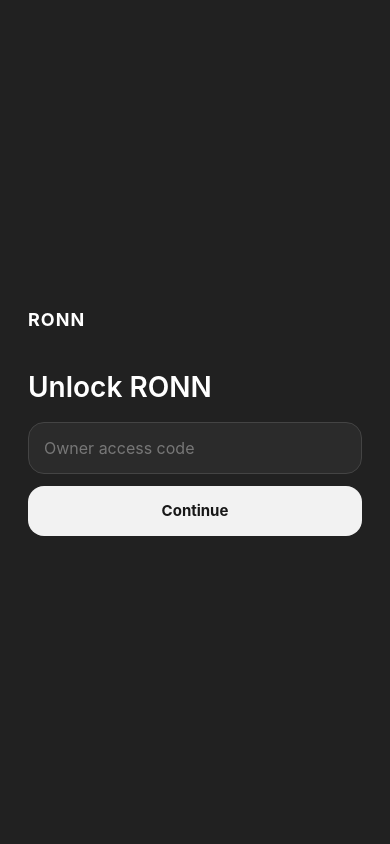
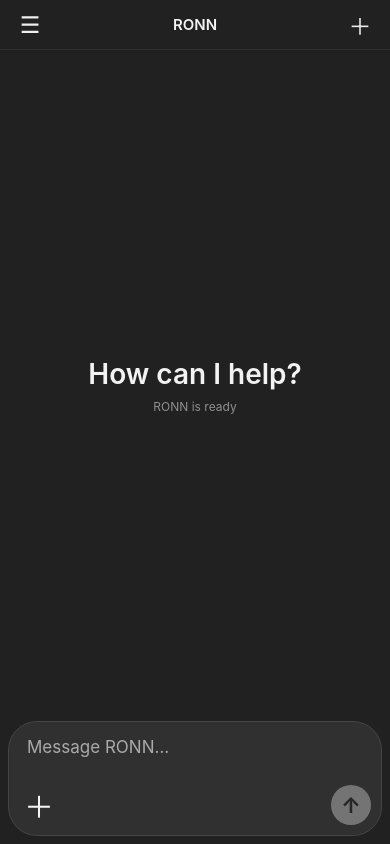
Before and after one commit to rezvo85-cmd/Private, a React Native app in the folder RONN_CORE_RENDER_DEPLOY_V1/mobile/: screen / in a window 390 px wide. Built offline with nearby package versions, Linux system fonts and the light colour scheme.

Commit message:
Move OP Access into native app Settings

```diff
--- a/RONN_CORE_RENDER_DEPLOY_V1/mobile/App.js
+++ b/RONN_CORE_RENDER_DEPLOY_V1/mobile/App.js
@@ -1,89 +1,174 @@
-import React, {useEffect, useMemo, useRef, useState} from "react";
+import React, {useEffect, useRef, useState} from "react";
 import {
   ActivityIndicator, FlatList, KeyboardAvoidingView, Platform, SafeAreaView,
   StatusBar, StyleSheet, Text, TextInput, TouchableOpacity, View
 } from "react-native";
 import * as SecureStore from "expo-secure-store";
-import * as LocalAuthentication from "expo-local-authentication";
 
 const API="https://ronn-core.onrender.com/api/v1";
-const ACCOUNT="ronn_primary";
+const OWNER_ACCOUNT="ronn_primary";
 const SESSION_KEY="ronn_op_session";
 const DEVICE_KEY="ronn_device_id";
 
 async function deviceId(){
   let id=await SecureStore.getItemAsync(DEVICE_KEY);
-  if(!id){id="ios_"+Date.now().toString(36)+Math.random().toString(36).slice(2,10);await SecureStore.setItemAsync(DEVICE_KEY,id)}
+  if(!id){
+    id="ios_"+Date.now().toString(36)+Math.random().toString(36).slice(2,10);
+    await SecureStore.setItemAsync(DEVICE_KEY,id);
+  }
   return id;
 }
-async function headers(session,extra={}){
+
+async function headers(session="",extra={},ownerMode=false){
   const did=await deviceId();
-  return {"Content-Type":"application/json","X-RONN-Account":ACCOUNT,"X-RONN-Client":did,"X-RONN-Device":did,...(session?{"X-RONN-OP-Session":session}:{}),...extra};
+  const h={
+    "Content-Type":"application/json",
+    "X-RONN-Client":did,
+    "X-RONN-Device":did,
+    ...extra,
+  };
+  if(ownerMode||session)h["X-RONN-Account"]=OWNER_ACCOUNT;
+  if(session)h["X-RONN-OP-Session"]=session;
+  return h;
 }
 
 export default function App(){
   const [session,setSession]=useState("");
+  const [screen,setScreen]=useState("chat");
   const [unlock,setUnlock]=useState("");
   const [messages,setMessages]=useState([]);
   const [text,setText]=useState("");
   const [busy,setBusy]=useState(false);
   const [conversationId,setConversationId]=useState(null);
   const [error,setError]=useState("");
+  const [opBusy,setOpBusy]=useState(false);
   const listRef=useRef(null);
 
   useEffect(()=>{(async()=>{
     const saved=await SecureStore.getItemAsync(SESSION_KEY);
-    if(saved){
-      try{
-        const auth=await LocalAuthentication.hasHardwareAsync();
-        if(auth){
-          const r=await LocalAuthentication.authenticateAsync({promptMessage:"Unlock RONN",fallbackLabel:"Use device passcode"});
-          if(!r.success)return;
-        }
-        setSession(saved);
-      }catch{setSession(saved)}
-    }
+    if(!saved)return;
+    try{
+      const r=await fetch(API+"/owner/status",{headers:await headers(saved,{},true)});
+      const d=await r.json();
+      if(r.ok&&d.op_active)setSession(saved);
+      else await SecureStore.deleteItemAsync(SESSION_KEY);
+    }catch{}
   })()},[]);
 
-  useEffect(()=>{if(messages.length)setTimeout(()=>listRef.current?.scrollToEnd({animated:true}),40)},[messages,busy]);
+  useEffect(()=>{
+    if(messages.length&&screen==="chat"){
+      setTimeout(()=>listRef.current?.scrollToEnd({animated:true}),40);
+    }
+  },[messages,busy,screen]);
 
-  async function unlockOwner(){
+  function resetChat(){
+    setMessages([]);
+    setConversationId(null);
     setError("");
-    if(!unlock.trim())return;
+  }
+
+  async function enableOp(){
+    const code=unlock.trim();
+    if(!code||opBusy)return;
+    setError("");setOpBusy(true);
     try{
       const did=await deviceId();
-      const r=await fetch(API+"/owner/unlock",{method:"POST",headers:await headers(""),body:JSON.stringify({
-        secret:unlock.trim(),device_id:did,device_name:"RONN iPhone",platform:"ios",app_version:"R21",return_token:true
-      })});
+      const r=await fetch(API+"/owner/unlock",{
+        method:"POST",
+        headers:await headers("",{},true),
+        body:JSON.stringify({
+          secret:code,
+          device_id:did,
+          device_name:"RONN iPhone",
+          platform:"ios",
+          app_version:"R21",
+          return_token:true
+        })
+      });
       const d=await r.json();
-      if(!r.ok)throw new Error(d.detail||"Unlock failed.");
+      if(!r.ok)throw new Error(d.detail||"Could not enable OP Access.");
       const token=d.session_token||"";
-      if(!token)throw new Error("RONN did not return a mobile session.");
+      if(!token)throw new Error("RONN did not return an OP session.");
       await SecureStore.setItemAsync(SESSION_KEY,token);
-      setSession(token);setUnlock("");
-    }catch(e){setError(e.message||"Could not unlock RONN.")}
+      setSession(token);
+      setUnlock("");
+      resetChat();
+    }catch(e){
+      setError(e.message||"Could not enable OP Access.");
+    }finally{
+      setOpBusy(false);
+    }
+  }
+
+  async function disableOp(){
+    if(opBusy)return;
+    setError("");setOpBusy(true);
+    try{
+      if(session){
+        await fetch(API+"/owner/lock",{
+          method:"POST",
+          headers:await headers(session,{},true),
+          body:"{}"
+        });
+      }
+    }catch{}
+    await SecureStore.deleteItemAsync(SESSION_KEY);
+    setSession("");
+    setUnlock("");
+    resetChat();
+    setOpBusy(false);
+  }
+
+  async function performChat(q,activeSession){
+    const history=messages.slice(-24).map(m=>({role:m.role,content:m.content}));
+    return fetch(API+"/chat/complete",{
+      method:"POST",
+      headers:await headers(activeSession,{},!!activeSession),
+      body:JSON.stringify({
+        message:q,
+        conversation_id:conversationId,
+        project_id:"default",
+        history,
+        images:[],
+        files:[],
+        mode:"auto",
+        style:"auto",
+        project_context:"",
+        review:false,
+        agent_mode:true,
+        skill_profile:"auto"
+      })
+    });
   }
 
   async function send(){
-    const q=text.trim(); if(!q||busy||!session)return;
+    const q=text.trim();
+    if(!q||busy)return;
     setText("");setError("");setBusy(true);
     setMessages(m=>[...m,{id:"u"+Date.now(),role:"user",content:q}]);
+
     try{
-      const history=messages.slice(-24).map(m=>({role:m.role,content:m.content}));
-      const r=await fetch(API+"/chat/complete",{method:"POST",headers:await headers(session),body:JSON.stringify({
-        message:q,conversation_id:conversationId,project_id:"default",history,images:[],files:[],
-        mode:"auto",style:"auto",project_context:"",review:false,agent_mode:true,skill_profile:"auto"
-      })});
+      let r=await performChat(q,session);
+      if((r.status===401||r.status===403)&&session){
+        await SecureStore.deleteItemAsync(SESSION_KEY);
+        setSession("");
+        setConversationId(null);
+        r=await performChat(q,"");
+      }
       const d=await r.json();
-      if(r.status===401||r.status===403){
-        await SecureStore.deleteItemAsync(SESSION_KEY);setSession("");
-        throw new Error("RONN session expired. Unlock again.");
-      }
       if(!r.ok)throw new Error(d.detail||"RONN request failed.");
       if(d.conversation_id)setConversationId(d.conversation_id);
-      setMessages(m=>[...m,{id:"a"+Date.now(),role:"assistant",content:d.answer||"No answer returned.",meta:d.meta||{}}]);
-    }catch(e){setError(e.message||"RONN could not answer.")}
-    finally{setBusy(false)}
+      setMessages(m=>[...m,{
+        id:"a"+Date.now(),
+        role:"assistant",
+        content:d.answer||"No answer returned.",
+        meta:d.meta||{}
+      }]);
+    }catch(e){
+      setError(e.message||"RONN could not answer.");
+    }finally{
+      setBusy(false);
+    }
   }
 
   const renderItem=({item})=>{
@@ -94,25 +179,77 @@ export default function App(){
       <View style={item.role==="user"?styles.userBubble:styles.aiBubble}>
         <Text style={styles.msgText}>{item.content}</Text>
         {!!weather&&<View style={styles.weatherCard}>
-          <View style={styles.weatherTop}><View style={styles.weatherPlaceWrap}><Text style={styles.cardLabel}>WEATHER</Text><Text style={styles.weatherPlace}>{weather.location}</Text></View>
-          <Text style={styles.weatherTemp}>{Math.round(Number(weather.temperature_f||0))}°F</Text></View>
-          <Text style={styles.weatherDetail}>{weather.condition} · Feels like {Math.round(Number(weather.feels_like_f||0))}° · Wind {Math.round(Number(weather.wind_mph||0))} mph</Text>
+          <View style={styles.weatherTop}>
+            <View style={styles.weatherPlaceWrap}>
+              <Text style={styles.cardLabel}>WEATHER</Text>
+              <Text style={styles.weatherPlace}>{weather.location}</Text>
+            </View>
+            <Text style={styles.weatherTemp}>{Math.round(Number(weather.temperature_f||0))}°F</Text>
+          </View>
+          <Text style={styles.weatherDetail}>
+            {weather.condition} · Feels like {Math.round(Number(weather.feels_like_f||0))}° · Wind {Math.round(Number(weather.wind_mph||0))} mph
+          </Text>
         </View>}
-        {!!sources.length&&<View style={styles.sources}><Text style={styles.cardLabel}>SOURCES</Text>{sources.map((s,i)=><Text key={String(i)} style={styles.sourceText} numberOfLines={1}>{s.title||s.url}</Text>)}</View>}
+        {!!sources.length&&<View style={styles.sources}>
+          <Text style={styles.cardLabel}>SOURCES</Text>
+          {sources.map((s,i)=><Text key={String(i)} style={styles.sourceText} numberOfLines={1}>{s.title||s.url}</Text>)}
+        </View>}
       </View>
     </View>
   };
 
-  if(!session){
+  if(screen==="settings"){
     return <SafeAreaView style={styles.root}>
       <StatusBar barStyle="light-content"/>
-      <View style={styles.unlockWrap}>
-        <Text style={styles.logo}>RONN</Text>
-        <Text style={styles.unlockTitle}>Unlock RONN</Text>
-        <TextInput value={unlock} onChangeText={setUnlock} secureTextEntry placeholder="Owner access code"
-          placeholderTextColor="#777" style={styles.unlockInput} returnKeyType="done" onSubmitEditing={unlockOwner}/>
-        {!!error&&<Text style={styles.error}>{error}</Text>}
-        <TouchableOpacity style={styles.unlockBtn} onPress={unlockOwner}><Text style={styles.unlockBtnText}>Continue</Text></TouchableOpacity>
+      <View style={styles.header}>
+        <TouchableOpacity style={styles.headerBtn} onPress={()=>{setScreen("chat");setError("")}}>
+          <Text style={styles.headerGlyph}>‹</Text>
+        </TouchableOpacity>
+        <Text style={styles.headerTitle}>Settings</Text>
+        <View style={styles.headerBtn}/>
+      </View>
+
+      <View style={styles.settings}>
+        <Text style={styles.settingsSection}>ACCESS</Text>
+        <View style={styles.settingsCard}>
+          <View style={styles.settingsRow}>
+            <View style={styles.settingsTextWrap}>
+              <Text style={styles.settingsTitle}>OP Access</Text>
+              <Text style={styles.settingsSub}>
+                {session?"Enabled on this device":"Optional. Normal RONN chat works without it."}
+              </Text>
+            </View>
+            <View style={[styles.statusPill,session?styles.statusOn:styles.statusOff]}>
+              <Text style={styles.statusText}>{session?"ON":"OFF"}</Text>
+            </View>
+          </View>
+
+          {!session&&<>
+            <TextInput
+              value={unlock}
+              onChangeText={setUnlock}
+              secureTextEntry
+              placeholder="OP access code"
+              placeholderTextColor="#777"
+              style={styles.settingsInput}
+              returnKeyType="done"
+              onSubmitEditing={enableOp}
+            />
+            <TouchableOpacity style={styles.primaryBtn} onPress={enableOp} disabled={opBusy||!unlock.trim()}>
+              {opBusy?<ActivityIndicator color="#171717"/>:<Text style={styles.primaryBtnText}>Enable OP Access</Text>}
+            </TouchableOpacity>
+          </>}
+
+          {!!session&&<TouchableOpacity style={styles.dangerBtn} onPress={disableOp} disabled={opBusy}>
+            {opBusy?<ActivityIndicator color="#fff"/>:<Text style={styles.dangerBtnText}>Disable OP Access</Text>}
+          </TouchableOpacity>}
+
+          {!!error&&<Text style={styles.settingsError}>{error}</Text>}
+        </View>
+
+        <Text style={styles.settingsNote}>
+          OP Access unlocks the private owner account, admin tools, developer controls, and owner-only features. It is not required for normal chat.
+        </Text>
       </View>
     </SafeAreaView>
   }
@@ -121,23 +258,52 @@ export default function App(){
     <StatusBar barStyle="light-content"/>
     <KeyboardAvoidingView style={styles.flex} behavior={Platform.OS==="ios"?"padding":undefined} keyboardVerticalOffset={0}>
       <View style={styles.header}>
-        <TouchableOpacity style={styles.headerBtn}><Text style={styles.headerGlyph}>☰</Text></TouchableOpacity>
-        <Text style={styles.headerTitle}>RONN</Text>
-        <TouchableOpacity style={styles.headerBtn} onPress={()=>{setMessages([]);setConversationId(null)}}><Text style={styles.headerGlyph}>＋</Text></TouchableOpacity>
+        <TouchableOpacity style={styles.headerBtn} onPress={()=>{setScreen("settings");setError("")}}>
+          <Text style={styles.headerGlyph}>☰</Text>
+        </TouchableOpacity>
+        <View style={styles.headerCenter}>
+          <Text style={styles.headerTitle}>RONN</Text>
+          {!!session&&<View style={styles.opDot}/>}
+        </View>
+        <TouchableOpacity style={styles.headerBtn} onPress={resetChat}>
+          <Text style={styles.headerGlyph}>＋</Text>
+        </TouchableOpacity>
       </View>
 
-      <FlatList ref={listRef} data={messages} keyExtractor={x=>x.id} renderItem={renderItem}
-        contentContainerStyle={styles.list} keyboardShouldPersistTaps="handled"
-        ListEmptyComponent={<View style={styles.empty}><Text style={styles.emptyTitle}>How can I help?</Text></View>}/>
+      <FlatList
+        ref={listRef}
+        data={messages}
+        keyExtractor={x=>x.id}
+        renderItem={renderItem}
+        contentContainerStyle={styles.list}
+        keyboardShouldPersistTaps="handled"
+        ListEmptyComponent={<View style={styles.empty}>
+          <Text style={styles.emptyTitle}>How can I help?</Text>
+          <Text style={styles.emptySub}>{session?"OP Access enabled":"RONN is ready"}</Text>
+        </View>}
+      />
 
       {!!error&&<Text style={styles.errorBar}>{error}</Text>}
-      {busy&&<View style={styles.working}><ActivityIndicator size="small"/><Text style={styles.workingText}>RONN is working…</Text></View>}
+      {busy&&<View style={styles.working}>
+        <ActivityIndicator size="small"/>
+        <Text style={styles.workingText}>RONN is working…</Text>
+      </View>}
 
       <View style={styles.composer}>
-        <TextInput value={text} onChangeText={setText} placeholder="Message RONN…" placeholderTextColor="#aaa"
-          style={styles.input} multiline maxLength={12000} onFocus={()=>setTimeout(()=>listRef.current?.scrollToEnd({animated:true}),80)}/>
+        <TextInput
+          value={text}
+          onChangeText={setText}
+          placeholder="Message RONN…"
+          placeholderTextColor="#aaa"
+          style={styles.input}
+          multiline
+          maxLength={12000}
+          onFocus={()=>setTimeout(()=>listRef.current?.scrollToEnd({animated:true}),80)}
+        />
         <View style={styles.composerBottom}>
-          <TouchableOpacity style={styles.circleGhost}><Text style={styles.plus}>＋</Text></TouchableOpacity>
+          <TouchableOpacity style={styles.circleGhost}>
+            <Text style={styles.plus}>＋</Text>
+          </TouchableOpacity>
           <View style={styles.spacer}/>
           <TouchableOpacity style={[styles.send,!text.trim()&&styles.sendDisabled]} onPress={send} disabled={!text.trim()||busy}>
             <Text style={styles.sendText}>{busy?"■":"↑"}</Text>
@@ -151,23 +317,51 @@ export default function App(){
 const styles=StyleSheet.create({
   root:{flex:1,backgroundColor:"#212121"},flex:{flex:1},
   header:{height:50,flexDirection:"row",alignItems:"center",justifyContent:"space-between",paddingHorizontal:10,borderBottomWidth:StyleSheet.hairlineWidth,borderBottomColor:"#303030"},
-  headerBtn:{width:40,height:40,alignItems:"center",justifyContent:"center"},headerGlyph:{color:"#eee",fontSize:23},headerTitle:{color:"#f4f4f4",fontSize:15,fontWeight:"600"},
-  list:{paddingHorizontal:14,paddingTop:18,paddingBottom:18,flexGrow:1},empty:{flex:1,alignItems:"center",justifyContent:"center",minHeight:460},emptyTitle:{color:"#f2f2f2",fontSize:28,fontWeight:"600"},
-  msg:{marginBottom:18},userRow:{alignItems:"flex-end"},aiRow:{alignItems:"stretch"},userBubble:{maxWidth:"84%",backgroundColor:"#303030",borderRadius:21,paddingVertical:10,paddingHorizontal:14},
+  headerBtn:{width:40,height:40,alignItems:"center",justifyContent:"center"},
+  headerGlyph:{color:"#eee",fontSize:23},
+  headerCenter:{flexDirection:"row",alignItems:"center",gap:6},
+  headerTitle:{color:"#f4f4f4",fontSize:15,fontWeight:"600"},
+  opDot:{width:6,height:6,borderRadius:3,backgroundColor:"#ff4b4b"},
+  list:{paddingHorizontal:14,paddingTop:18,paddingBottom:18,flexGrow:1},
+  empty:{flex:1,alignItems:"center",justifyContent:"center",minHeight:460},
+  emptyTitle:{color:"#f2f2f2",fontSize:28,fontWeight:"600"},
+  emptySub:{color:"#8f8f8f",fontSize:12,marginTop:8},
+  msg:{marginBottom:18},userRow:{alignItems:"flex-end"},aiRow:{alignItems:"stretch"},
+  userBubble:{maxWidth:"84%",backgroundColor:"#303030",borderRadius:21,paddingVertical:10,paddingHorizontal:14},
   aiBubble:{paddingHorizontal:2},msgText:{color:"#f2f2f2",fontSize:16,lineHeight:24},
   composer:{marginHorizontal:8,marginBottom:8,backgroundColor:"#303030",borderWidth:1,borderColor:"#444",borderRadius:29,paddingTop:8,paddingHorizontal:10,paddingBottom:8,minHeight:108},
   input:{color:"#f5f5f5",fontSize:17,lineHeight:24,minHeight:48,maxHeight:144,paddingHorizontal:8,paddingTop:5,textAlignVertical:"top"},
-  composerBottom:{height:44,flexDirection:"row",alignItems:"center"},circleGhost:{width:40,height:40,borderRadius:20,alignItems:"center",justifyContent:"center"},plus:{color:"#f4f4f4",fontSize:30,fontWeight:"300"},spacer:{flex:1},
-  send:{width:40,height:40,borderRadius:20,backgroundColor:"#f4f4f4",alignItems:"center",justifyContent:"center"},sendDisabled:{opacity:.35},sendText:{color:"#171717",fontSize:22,fontWeight:"700"},
-  working:{flexDirection:"row",gap:8,alignItems:"center",paddingHorizontal:18,paddingBottom:6},workingText:{color:"#aaa",fontSize:12},
-  errorBar:{color:"#ff9b9b",fontSize:12,paddingHorizontal:16,paddingBottom:5},
-  unlockWrap:{flex:1,justifyContent:"center",padding:28},logo:{color:"#fff",fontSize:18,fontWeight:"700",letterSpacing:1,marginBottom:40},unlockTitle:{color:"#fff",fontSize:28,fontWeight:"600",marginBottom:18},
-  unlockInput:{height:52,borderRadius:16,borderWidth:1,borderColor:"#444",backgroundColor:"#2b2b2b",color:"#fff",paddingHorizontal:15,fontSize:16},
-  unlockBtn:{height:50,borderRadius:16,backgroundColor:"#f2f2f2",alignItems:"center",justifyContent:"center",marginTop:12},unlockBtnText:{color:"#171717",fontSize:15,fontWeight:"700"},
-  error:{color:"#ff9b9b",fontSize:12,marginTop:10},
+  composerBottom:{height:44,flexDirection:"row",alignItems:"center"},
+  circleGhost:{width:40,height:40,borderRadius:20,alignItems:"center",justifyContent:"center"},
+  plus:{color:"#f4f4f4",fontSize:30,fontWeight:"300"},spacer:{flex:1},
+  send:{width:40,height:40,borderRadius:20,backgroundColor:"#f4f4f4",alignItems:"center",justifyContent:"center"},
+  sendDisabled:{opacity:.35},sendText:{color:"#171717",fontSize:22,fontWeight:"700"},
+  working:{flexDirection:"row",gap:8,alignItems:"center",paddingHorizontal:18,paddingBottom:6},
+  workingText:{color:"#aaa",fontSize:12},errorBar:{color:"#ff9b9b",fontSize:12,paddingHorizontal:16,paddingBottom:5},
   weatherCard:{marginTop:12,backgroundColor:"#292929",borderWidth:1,borderColor:"#3e3e3e",borderRadius:17,padding:13},
-  weatherTop:{flexDirection:"row",justifyContent:"space-between",alignItems:"center"},weatherPlaceWrap:{flex:1,paddingRight:10},
-  cardLabel:{color:"#999",fontSize:9,fontWeight:"700",letterSpacing:1.1},weatherPlace:{color:"#f4f4f4",fontSize:14,fontWeight:"600",marginTop:3},
-  weatherTemp:{color:"#fff",fontSize:27,fontWeight:"700"},weatherDetail:{color:"#bbb",fontSize:12,lineHeight:18,marginTop:6},
-  sources:{marginTop:10,gap:5},sourceText:{color:"#cfcfcf",fontSize:11,backgroundColor:"#292929",borderRadius:9,paddingHorizontal:9,paddingVertical:7}
+  weatherTop:{flexDirection:"row",justifyContent:"space-between",alignItems:"center"},
+  weatherPlaceWrap:{flex:1,paddingRight:10},cardLabel:{color:"#999",fontSize:9,fontWeight:"700",letterSpacing:1.1},
+  weatherPlace:{color:"#f4f4f4",fontSize:14,fontWeight:"600",marginTop:3},
+  weatherTemp:{color:"#fff",fontSize:27,fontWeight:"700"},
+  weatherDetail:{color:"#bbb",fontSize:12,lineHeight:18,marginTop:6},
+  sources:{marginTop:10,gap:5},
+  sourceText:{color:"#cfcfcf",fontSize:11,backgroundColor:"#292929",borderRadius:9,paddingHorizontal:9,paddingVertical:7},
+
+  settings:{padding:16,gap:12},
+  settingsSection:{color:"#888",fontSize:11,fontWeight:"700",letterSpacing:1.1,marginTop:8,marginLeft:4},
+  settingsCard:{backgroundColor:"#292929",borderRadius:20,borderWidth:1,borderColor:"#393939",padding:15},
+  settingsRow:{flexDirection:"row",alignItems:"center",gap:12},
+  settingsTextWrap:{flex:1},
+  settingsTitle:{color:"#f4f4f4",fontSize:16,fontWeight:"600"},
+  settingsSub:{color:"#9f9f9f",fontSize:12,lineHeight:17,marginTop:3},
+  statusPill:{minWidth:42,height:24,borderRadius:12,alignItems:"center",justifyContent:"center",paddingHorizontal:9},
+  statusOn:{backgroundColor:"#5b1e1e"},statusOff:{backgroundColor:"#383838"},
+  statusText:{color:"#fff",fontSize:10,fontWeight:"800"},
+  settingsInput:{height:50,borderRadius:15,borderWidth:1,borderColor:"#444",backgroundColor:"#242424",color:"#fff",paddingHorizontal:14,fontSize:15,marginTop:16},
+  primaryBtn:{height:48,borderRadius:15,backgroundColor:"#f2f2f2",alignItems:"center",justifyContent:"center",marginTop:10},
+  primaryBtnText:{color:"#171717",fontSize:14,fontWeight:"700"},
+  dangerBtn:{height:48,borderRadius:15,backgroundColor:"#7a2727",alignItems:"center",justifyContent:"center",marginTop:16},
+  dangerBtnText:{color:"#fff",fontSize:14,fontWeight:"700"},
+  settingsError:{color:"#ff9b9b",fontSize:12,marginTop:10},
+  settingsNote:{color:"#777",fontSize:11,lineHeight:17,paddingHorizontal:4}
 });
```
